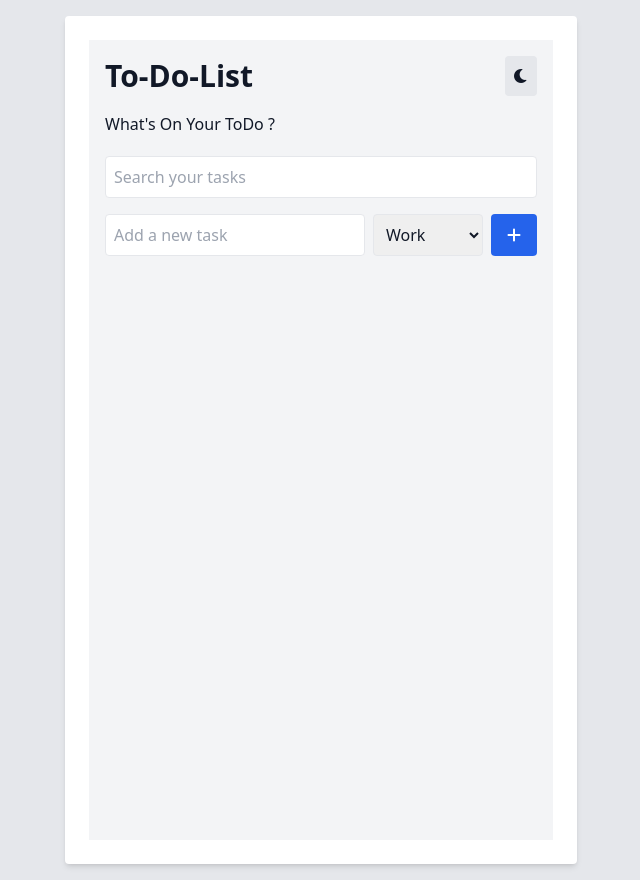
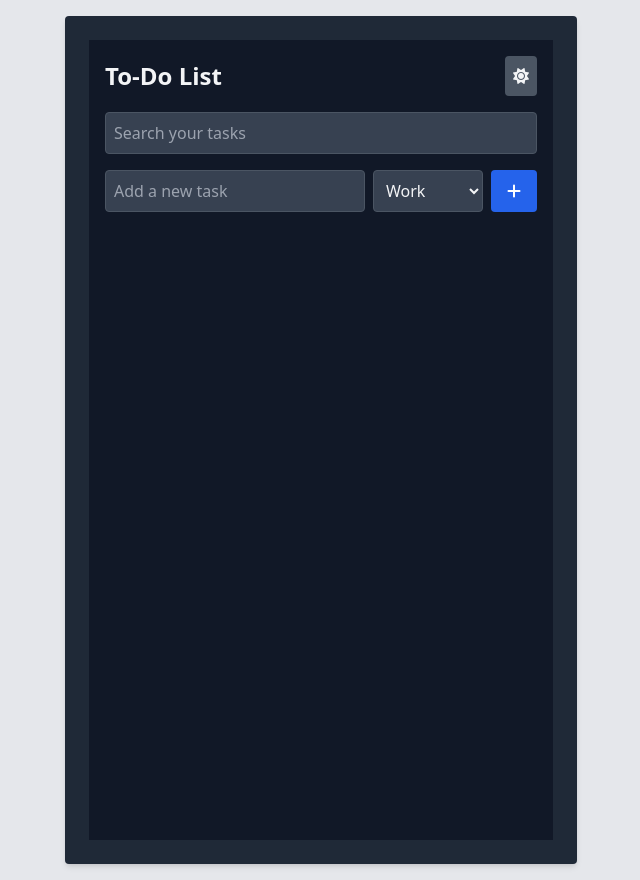
Before and after one commit to FahmidaTasmia/to-do-list-app, a plain HTML site: page index.html in a window 1280 px wide. Both pictures are taken after a click on the button 840 px from the left and 76 px from the top of the page. Shown: the whole page, without its empty margins (319-959 px from the left). Drawn offline with nearby package versions, Linux system fonts and the light colour scheme.

Commit message:
Add persistent dark mode with localStorage and dynamic icon updates

```diff
--- a/index.html
+++ b/index.html
@@ -1,29 +1,34 @@
 <!DOCTYPE html>
-<html lang="en">
+<html lang="en" class="dark">
 <head>
     <meta charset="UTF-8">
     <meta name="viewport" content="width=device-width, initial-scale=1.0">
     <title>To DO List App</title>
     <link href="https://cdnjs.cloudflare.com/ajax/libs/font-awesome/6.0.0-beta3/css/all.min.css" rel="stylesheet">
 
-    <link href="https://cdn.jsdelivr.net/npm/daisyui@4.6.1/dist/full.min.css" rel="stylesheet" type="text/css" />
     <script src="https://cdn.tailwindcss.com"></script>
+<script>
+  tailwind.config = {
+    darkMode: 'class',
+    theme: {
+      extend: {},
+    },
+  };
+</script>
 </head>
-<body class="bg-gray-200 min-h-screen p-4">
-    <header>
 
-    </header>
-    <main class="max-w-lg mx-auto bg-white dark:bg-gray-800 rounded shadow-md p-6">
+<body class="bg-gray-200 min-h-screen p-4  ">
+
+    <main  class="  max-w-lg mx-auto bg-white dark:bg-gray-800 rounded shadow-md p-6">
         <div class="bg-gray-100 dark:bg-gray-900 text-gray-900 dark:text-gray-100 min-h-screen p-4 transition-colors">
          <!--header start-->
-          <div class="flex justify-between items-center mb-4">
-            <h1 class="text-3xl text-sm-2xl font-bold">To-Do-List</h1>
-            <button id="dark-mode-toggle" class="p-2 bg-gray-200 dark:bg-gray-600 rounded">
-              <i class="fa-solid fa-moon"></i>
-            </button>
-          </div>
+         <div class="flex justify-between items-center mb-4">
+          <h1 class="text-2xl font-bold">To-Do List</h1>
+          <button id="dark-mode-toggle" class="p-2 bg-gray-200 dark:bg-gray-600 rounded">
+            <i class="fas fa-moon"></i>
+          </button>
+        </div>
           <!--header end-->
-            <h4 class="pb-5">What's On Your ToDo ?</h4>
 
             <!-- Search Bar start-->
             <div class="mb-4">
@@ -53,6 +58,7 @@
 
             </main>
 
-    <script src="script.js"></script>
 </body>
+
+<script src="script/script.js"></script>
 </html>
--- a/script.js
+++ /dev/null
@@ -1 +0,0 @@
-console.log("connected")
--- /dev/null
+++ b/script/script.js
@@ -0,0 +1,48 @@
+//dom elements
+
+const darkModeToggle = document.getElementById("dark-mode-toggle");
+
+
+//check local storage for dark mode preference
+
+if(localStorage.getItem("dark-mode")==="enabled"){
+    document.documentElement.classList.add("dark");
+}
+else{
+    document.documentElement.classList.remove("dark");
+}
+
+//update the darkMode button icon
+
+const updateIcon = ()=>{
+    const icon = darkModeToggle.querySelector("i");
+    if(document.documentElement.classList.contains("dark")){
+        icon.classList.remove("fa-moon");
+        icon.classList.add("fa-sun");
+    }
+    else{
+        icon.classList.remove("fa-sun");
+        icon.classList.add("fa-moon")
+    }
+};
+
+// call tis function on load to ensure the correct icon is shown
+
+updateIcon();
+
+//dark mode toggle
+darkModeToggle.addEventListener("click", ()=>{
+    const isDarkModeEnabled = document.documentElement.classList.toggle("dark");
+
+    //update local storage
+
+    if(isDarkModeEnabled){
+        localStorage.setItem("dark-mode", "enabled");
+    }
+    else{
+        localStorage.setItem("dark-mode", "disabled");
+    }
+
+    // update button icon
+    updateIcon();
+});
--- a/tailwind.config.js
+++ b/tailwind.config.js
@@ -1,8 +1,8 @@
-/** @type {import('tailwindcss').Config} */
 module.exports = {
-    content: ["./src/**/*.{html,js}"],
-    theme: {
-      extend: {},
-    },
-    plugins: [],
-  }
+  darkMode: 'class',
+  content: ['./*.html', './**/*.{js,html}'],
+  theme: {
+    extend: {},
+  },
+  plugins: [],
+};
```
